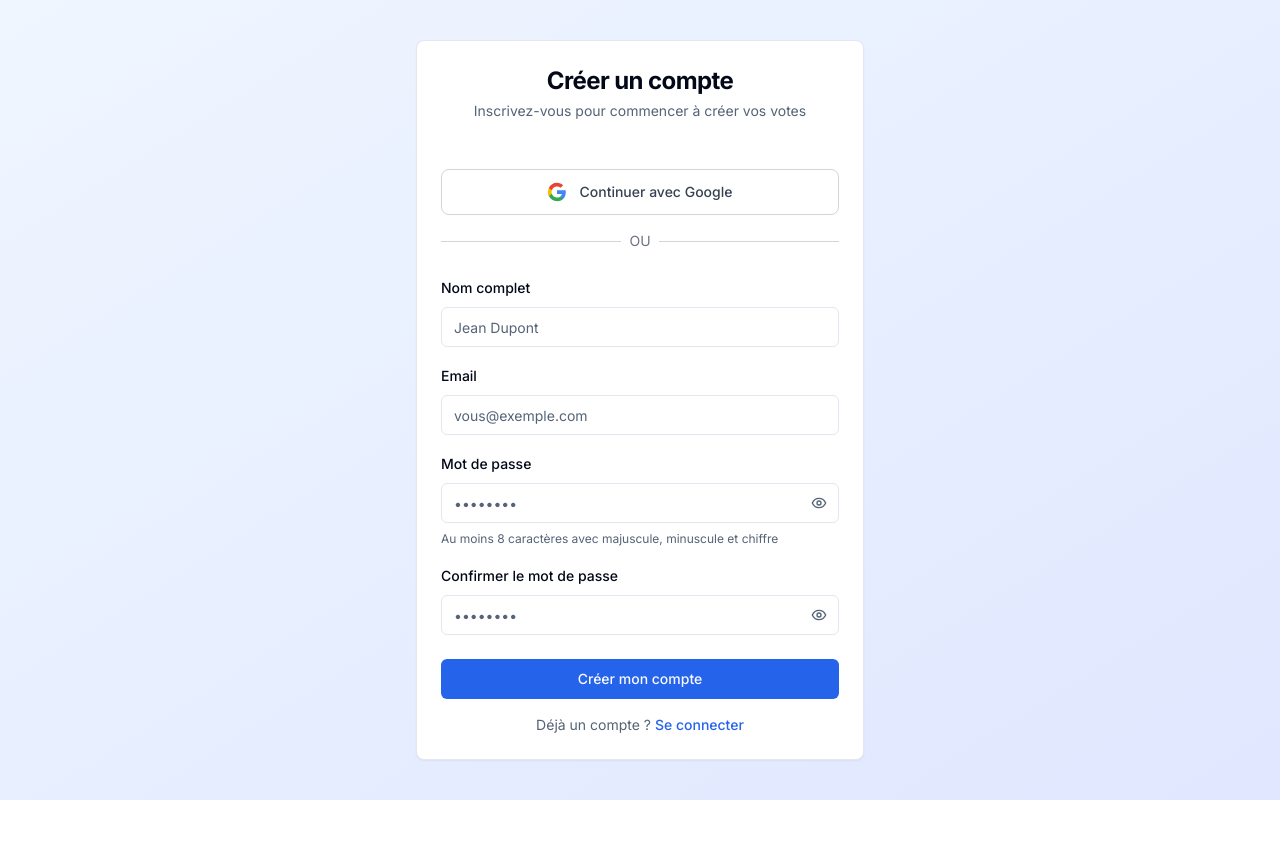
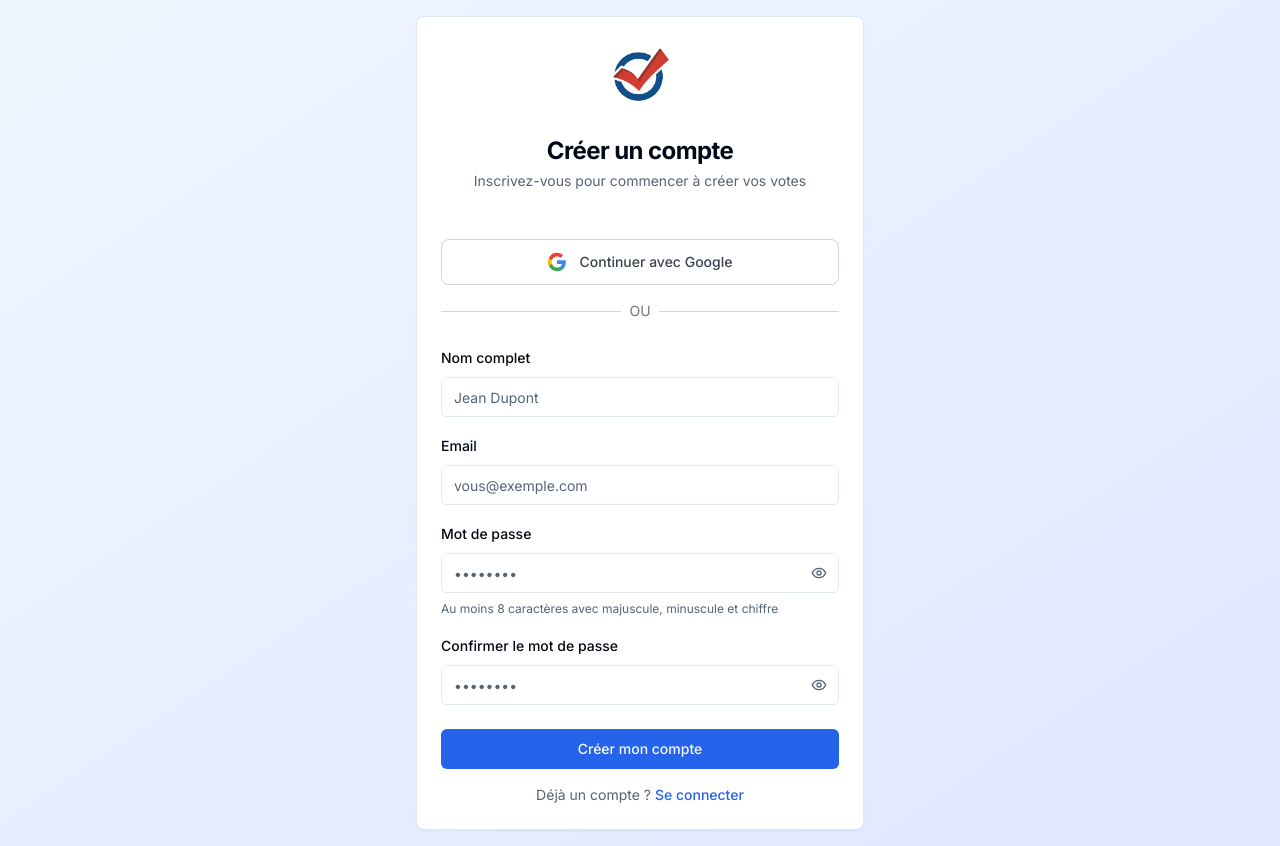
Before and after one commit to emifrog/e-voting-platforme, a Next.js app: page /register in a window 1280 px wide. Before the commit the page ends 800 px from the top, so only its background shows below. Built offline with nearby package versions, Linux system fonts and the light colour scheme; no server answers.

Commit message:
ajout logo pages login et register

```diff
--- a/app/(auth)/login/page.tsx
+++ b/app/(auth)/login/page.tsx
@@ -1,3 +1,4 @@
+import Image from 'next/image'
 import { Card, CardContent, CardDescription, CardHeader, CardTitle } from '@/components/ui/card'
 import { OAuthButtons, OAuthDivider } from '@/components/auth/oauth-buttons'
 import { LoginForm } from '@/components/auth/login-form'
@@ -14,6 +15,15 @@ export default async function LoginPage({
   return (
     <Card>
       <CardHeader className="space-y-1">
+        <div className="flex justify-center mb-4">
+          <Image
+            src="/logo-removebg.png"
+            alt="E-Voting Platform"
+            width={80}
+            height={80}
+            priority
+          />
+        </div>
         <CardTitle className="text-2xl font-bold text-center">Connexion</CardTitle>
         <CardDescription className="text-center">
           Connectez-vous à votre compte
--- a/app/(auth)/register/page.tsx
+++ b/app/(auth)/register/page.tsx
@@ -1,3 +1,4 @@
+import Image from 'next/image'
 import { Card, CardContent, CardDescription, CardHeader, CardTitle } from '@/components/ui/card'
 import { OAuthButtons, OAuthDivider } from '@/components/auth/oauth-buttons'
 import { RegisterForm } from '@/components/auth/register-form'
@@ -12,6 +13,15 @@ export default async function RegisterPage({
   return (
     <Card>
       <CardHeader className="space-y-1">
+        <div className="flex justify-center mb-4">
+          <Image
+            src="/logo-removebg.png"
+            alt="E-Voting Platform"
+            width={80}
+            height={80}
+            priority
+          />
+        </div>
         <CardTitle className="text-2xl font-bold text-center">Créer un compte</CardTitle>
         <CardDescription className="text-center">
           Inscrivez-vous pour commencer à créer vos votes
```
